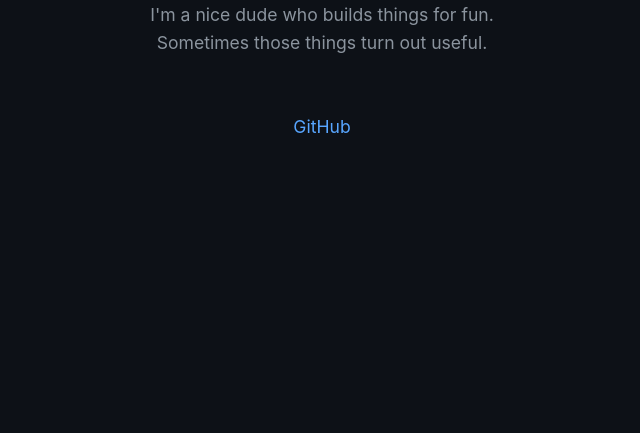
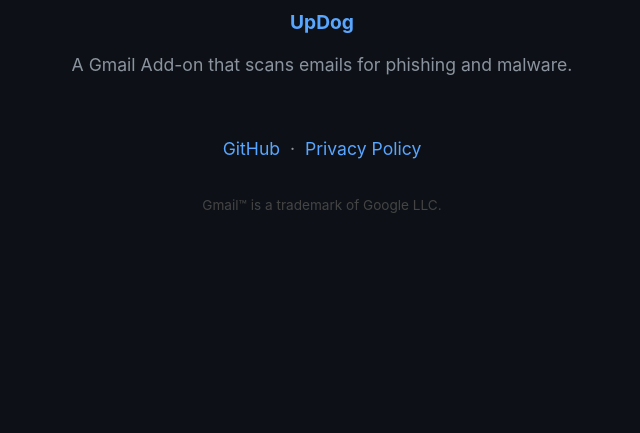
Before and after one commit to TheMprs/TheMprs.github.io, a plain HTML site: page index.html in a window 1280 px wide. Shown: the part 367-800 px from the top of the page, without its empty margins (318-958 px from the left). Drawn offline with Linux system fonts and the light colour scheme.

Commit message:
added a link to privacy policy in index

```diff
--- a/index.html
+++ b/index.html
@@ -20,18 +20,29 @@
       padding: 40px;
     }
     h1 { font-size: 2.5rem; margin-bottom: 8px; }
+    h2 { font-size: 1.2rem; color: #58a6ff; margin-top: 24px; }
     p { color: #8b949e; font-size: 1.1rem; line-height: 1.6; }
     a { color: #58a6ff; text-decoration: none; }
     a:hover { text-decoration: underline; }
+    .small { font-size: 0.85rem; margin-top: 32px; }
   </style>
 </head>
 <body>
   <div class="card">
     <h1>Yuval Nisim</h1>
-    <p>I'm a nice dude who builds things for fun.<br>
-    Sometimes those things turn out useful.</p>
+    <p>I'm a nice dude and I build things for fun.<br>
+    Sometimes those things are good.</p>
+    <h2>UpDog</h2>
+    <p>A Gmail Add-on that scans emails for phishing and malware.</p>
     <br>
-    <p><a href="https://github.com/TheMprs">GitHub</a></p>
+    <p>
+      <a href="https://github.com/TheMprs">GitHub</a>
+      &nbsp;·&nbsp;
+      <a href="https://themprs.github.io/privacy">Privacy Policy</a>
+    </p>
+    <p class="small" style="color:#444;">
+      Gmail™ is a trademark of Google LLC.
+    </p>
   </div>
 </body>
 </html>
```
